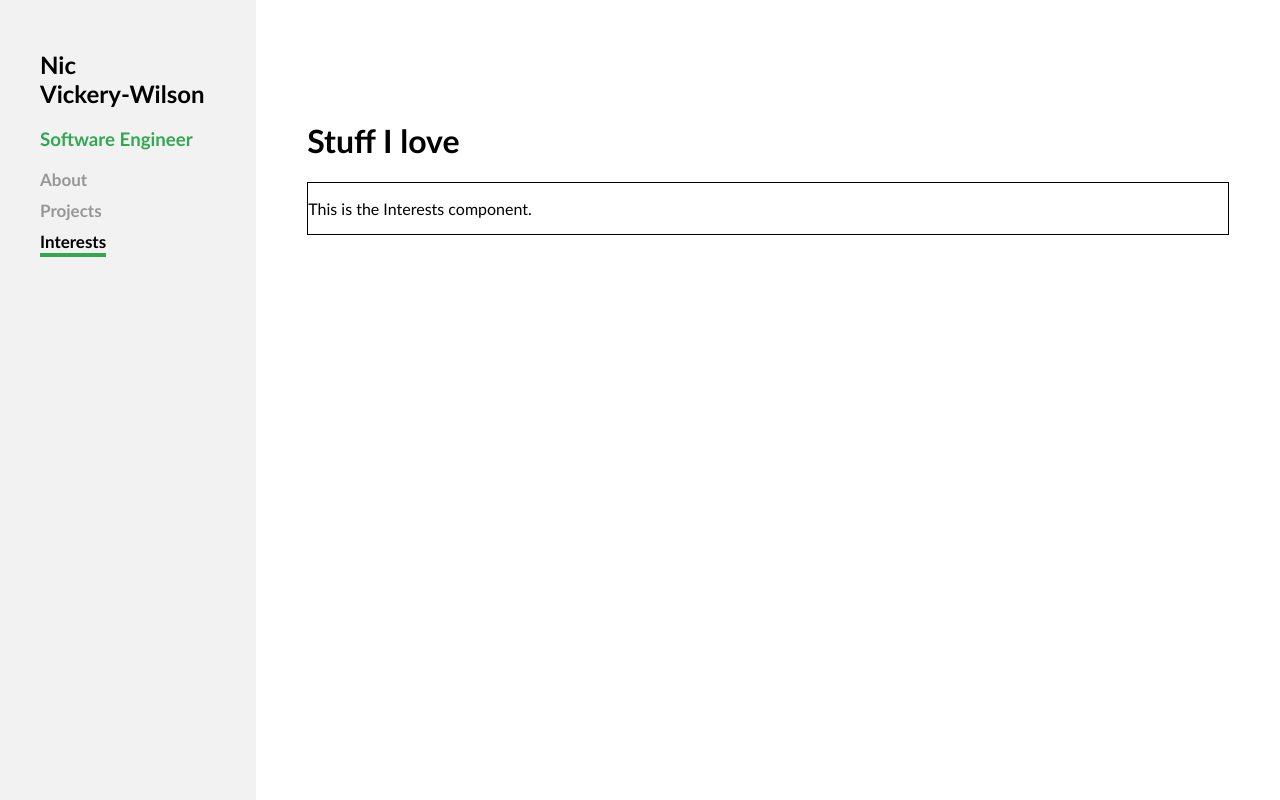
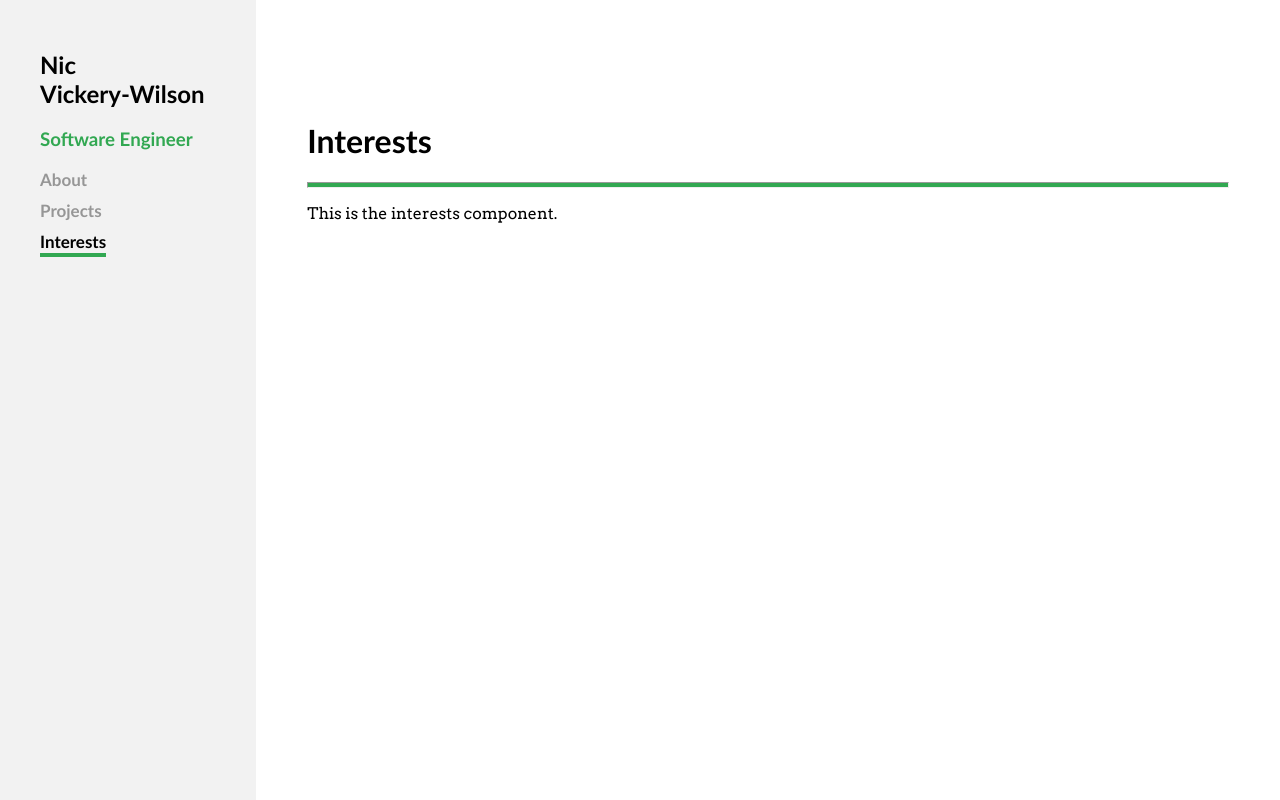
Before and after one commit to nicvickeryw/personal-site, a React (Create React App) app: page /interests in a window 1280 px wide. Built offline with nearby package versions, Linux system fonts and the light colour scheme.

Commit message:
F-add-content: Rename component.

```diff
--- a/src/App.tsx
+++ b/src/App.tsx
@@ -8,7 +8,7 @@ import {
     Redirect,
 } from 'react-router-dom';
 import { Projects } from './components/projects/Projects';
-import { Personal } from './components/personal/Personal';
+import { Interests } from './components/personal/Interests';
 import { Navigation } from './components/navigation/Navigation';
 
 // There's no need to differentiate further between viewports - these two should suffice.
@@ -23,7 +23,7 @@ export interface LinkData {
 const LINKS: LinkData[] = [
     { title: 'About', route: 'about', toRender: <About /> },
     { title: 'Projects', route: 'projects', toRender: <Projects /> },
-    { title: 'Interests', route: 'interests', toRender: <Personal /> },
+    { title: 'Interests', route: 'interests', toRender: <Interests /> },
 ];
 
 // Beyond this pixel breakpoint, any viewport is considered a desktop viewport.
--- /dev/null
+++ b/src/components/personal/Interests.tsx
@@ -0,0 +1,13 @@
+import React from 'react';
+import { ContentHeader } from '../content-header/ContentHeader';
+
+export const Interests: React.FC = props => {
+    return (
+        <React.Fragment>
+            <ContentHeader dividerColour={'green'} title={'Interests'} />
+            <div className="body">
+                <p>This is the interests component.</p>
+            </div>
+        </React.Fragment>
+    );
+};
--- a/src/components/personal/Personal.tsx
+++ /dev/null
@@ -1,15 +0,0 @@
-import React from 'react';
-import Card from '../card/Card';
-
-export const Personal: React.FC = props => {
-    return (
-        <React.Fragment>
-            <header>
-                <h1>Stuff I love</h1>
-            </header>
-            <Card>
-                <p>This is the Interests component.</p>
-            </Card>
-        </React.Fragment>
-    );
-};
```
